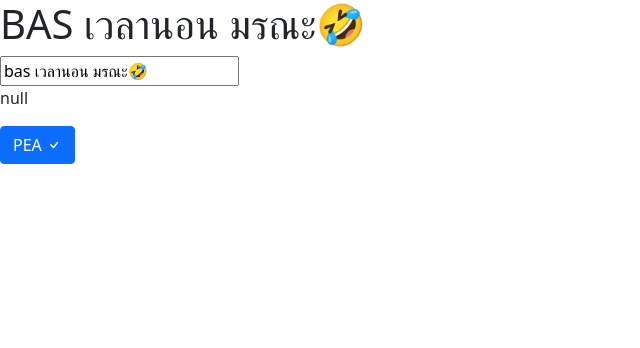
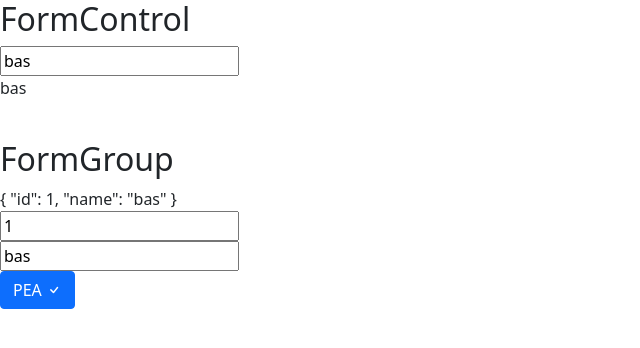
Before and after one commit to arigatopix/tour-of-heros, an Angular app: page / in a window 1280 px wide. Shown: the top 348 px of the page, without its empty margins (0-640 px from the left). Built offline with nearby package versions, Linux system fonts and the light colour scheme.

Commit message:
FormControl and FormGroup

```diff
--- a/src/app/heros/heros.component.html
+++ b/src/app/heros/heros.component.html
@@ -1,8 +1,18 @@
-<h1>{{ heroFormControl.value | uppercase }}</h1>
-<div>
-  <input type="text" [formControl]="heroFormControl" />
-</div>
-<div>
-  <span style="color: red" *ngIf="heroFormControl.errors">name is require</span>
-  <p>{{ heroFormControl.errors | json }}</p>
-</div>
+<h2>FormControl</h2>
+<input type="text" [formControl]="heroFormControl" />
+
+<p>{{ heroFormControl.value }}</p>
+
+<br />
+
+<h2>FormGroup</h2>
+{{ heroFormGroup.value | json }}
+
+<form [formGroup]="heroFormGroup">
+  <div>
+    <input type="number" formControlName="id" />
+  </div>
+  <div>
+    <input type="text" formControlName="name" />
+  </div>
+</form>
--- a/src/app/heros/heros.component.ts
+++ b/src/app/heros/heros.component.ts
@@ -1,6 +1,7 @@
 import { Component, OnInit } from '@angular/core';
-import { FormControl, Validators } from '@angular/forms';
-// import { HEROS } from '../mock-heros';
+import { FormControl, FormGroup, Validators } from '@angular/forms';
+import { HEROS } from '../mock-heros';
+import { Hero } from '../hero';
 
 @Component({
   selector: 'app-heros',
@@ -8,15 +9,22 @@ import { FormControl, Validators } from '@angular/forms';
   styleUrls: ['./heros.component.scss'],
 })
 export class HerosComponent implements OnInit {
-  hero = 'bas เวลานอน มรณะ';
-  // heros = HEROS;
+  hero = {
+    id: 1,
+    name: 'bas',
+  };
 
   heroFormControl = new FormControl(this.hero, Validators.required);
+
+  heroFormGroup = new FormGroup({
+    id: new FormControl(),
+    name: new FormControl(),
+  });
 
   constructor() {}
 
   ngOnInit(): void {
-    this.hero = this.hero + '🤣';
-    this.heroFormControl.setValue(this.hero);
+    this.heroFormControl.setValue(this.hero.name);
+    this.heroFormGroup.setValue(this.hero);
   }
 }
```
